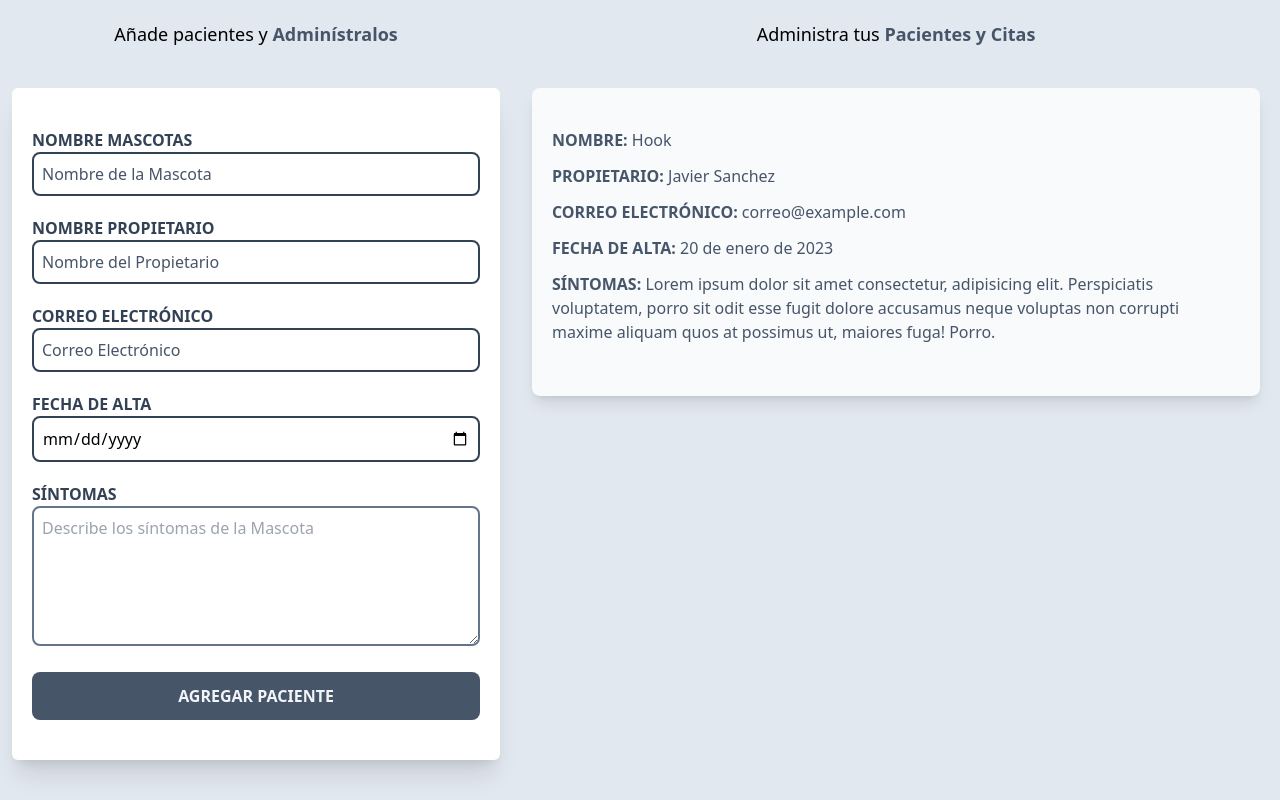
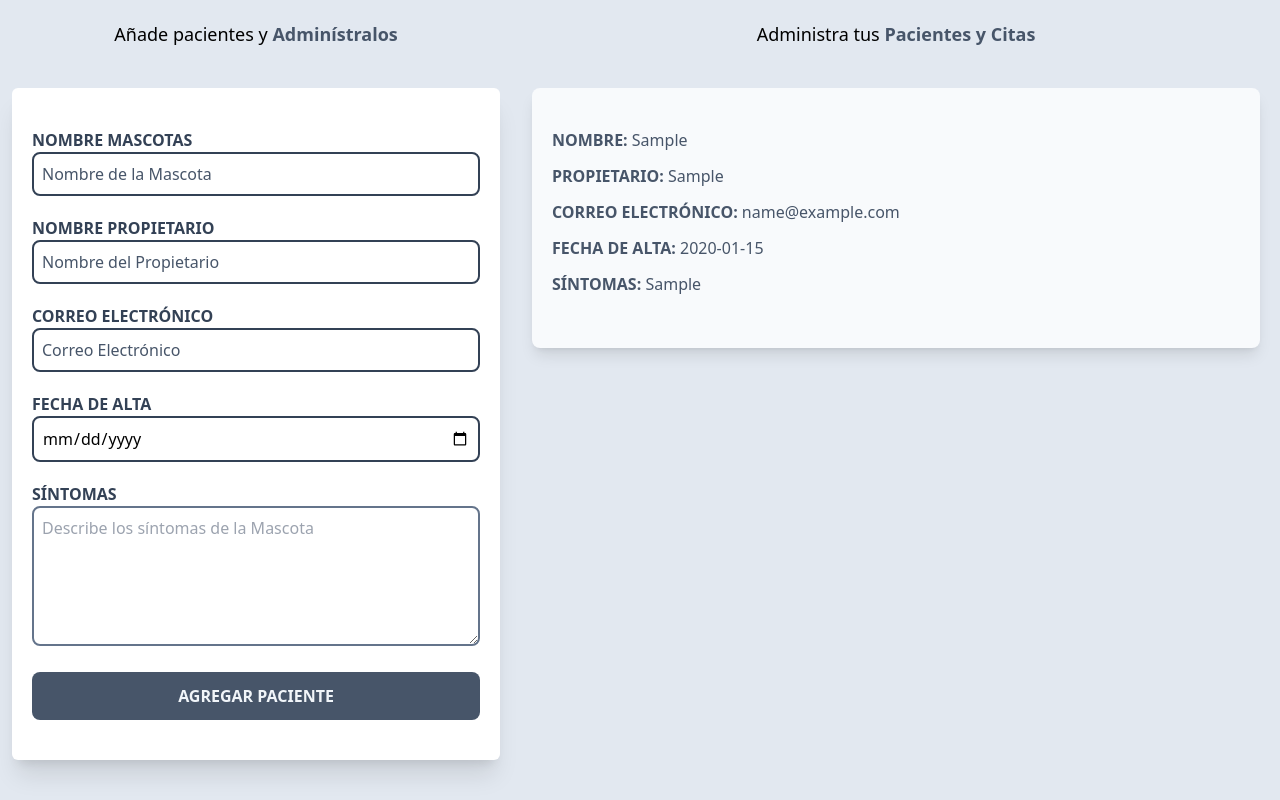
Before and after one commit to jstoledano/citas-react, a React (Vite) app: page / in a window 1280 px wide. Both pictures are taken after typing "Sample", "Sample", "name@example.com", "2020-01-15", "Sample" into the empty fields and a click on the input "Agregar Paciente". Shown: the part 172-972 px from the top of the page. Built offline with nearby package versions, Linux system fonts and the light colour scheme.

Commit message:
78. Mostrando la información de los pacientes en el listado

```diff
--- a/src/components/ListadoPacientes.jsx
+++ b/src/components/ListadoPacientes.jsx
@@ -7,11 +7,11 @@ const ListadoPacientes = ({pacientes}) => {
         Administra tus {''}
         <span className="text-slate-600 font-bold text-center">Pacientes y Citas</span>
       </p>
-      {pacientes.map(paciente => (
-        <Paciente
+      {pacientes.map((paciente, idx) => <Paciente
+          key={idx}
           paciente={paciente}
         />
-      ))}
+      )}
 
     </div>
   )
--- a/src/components/Paciente.jsx
+++ b/src/components/Paciente.jsx
@@ -1,20 +1,21 @@
-export const Paciente = () => {
+export const Paciente = ({paciente}) => {
+  const {nombre, propietario, mail, fecha, sintomas} = paciente
   return (
     <div className="m-5 bg-slate-50 shadow-lg px-5 py-10 rounded-lg">
         <p className="font-bold mb-3 text-slate-600 uppercase">Nombre: {''}
-        <span className="font-normal normal-case">Hook</span>
+        <span className="font-normal normal-case">{nombre}</span>
         </p>
         <p className="font-bold mb-3 text-slate-600 uppercase">Propietario: {''}
-        <span className="font-normal normal-case">Javier Sanchez</span>
+        <span className="font-normal normal-case">{propietario}</span>
         </p>
         <p className="font-bold mb-3 text-slate-600 uppercase">Correo Electrónico: {''}
-        <span className="font-normal normal-case">correo@example.com</span>
+        <span className="font-normal normal-case">{mail}</span>
         </p>
         <p className="font-bold mb-3 text-slate-600 uppercase">Fecha de alta: {''}
-        <span className="font-normal normal-case">20 de enero de 2023</span>
+        <span className="font-normal normal-case">{fecha}</span>
         </p>
         <p className="font-bold mb-3 text-slate-600 uppercase">Síntomas: {''}
-        <span className="font-normal normal-case">Lorem ipsum dolor sit amet consectetur, adipisicing elit. Perspiciatis voluptatem, porro sit odit esse fugit dolore accusamus neque voluptas non corrupti maxime aliquam quos at possimus ut, maiores fuga! Porro.</span>
+        <span className="font-normal normal-case">{sintomas}</span>
         </p>
     </div>
   )
```
